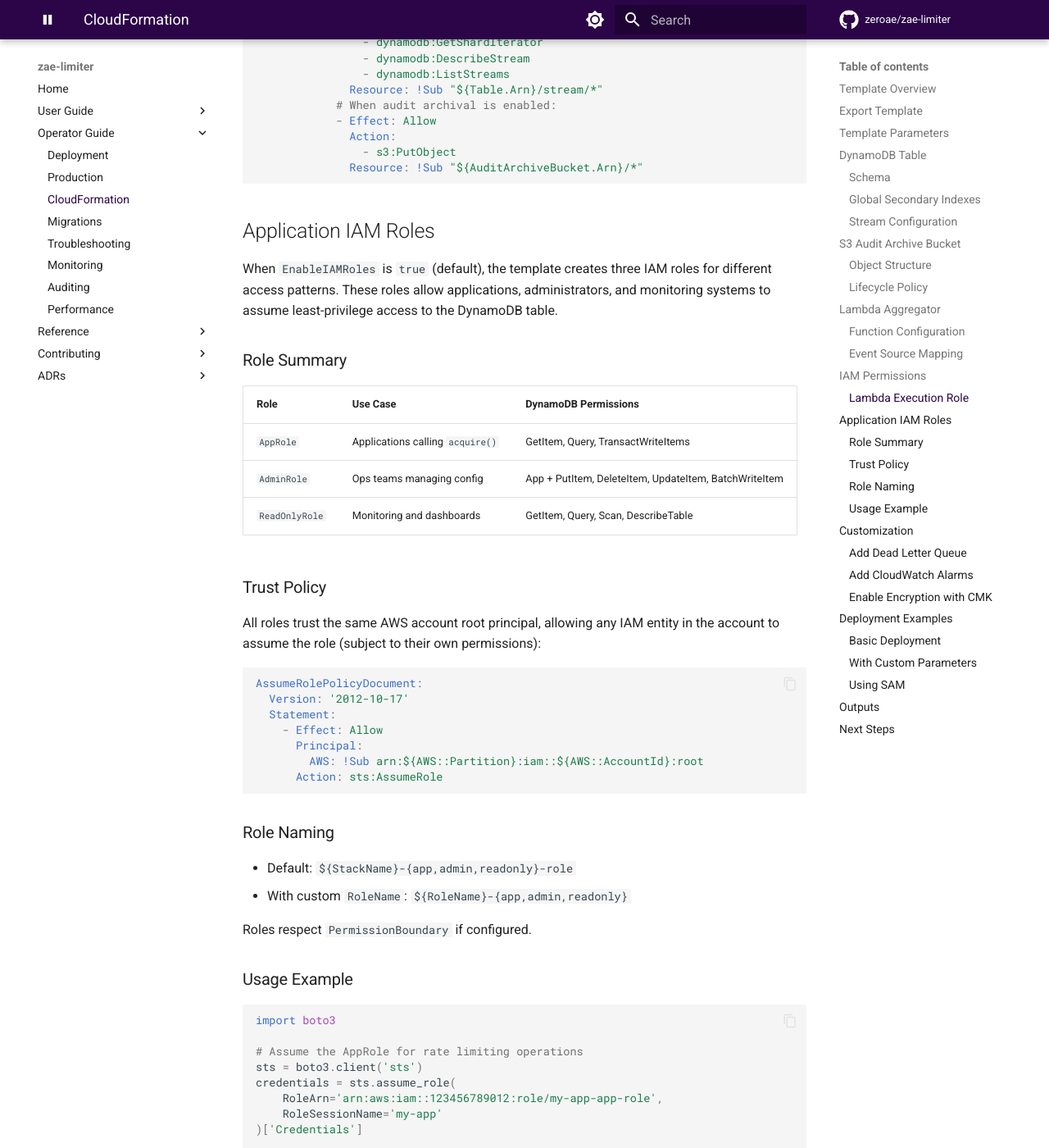
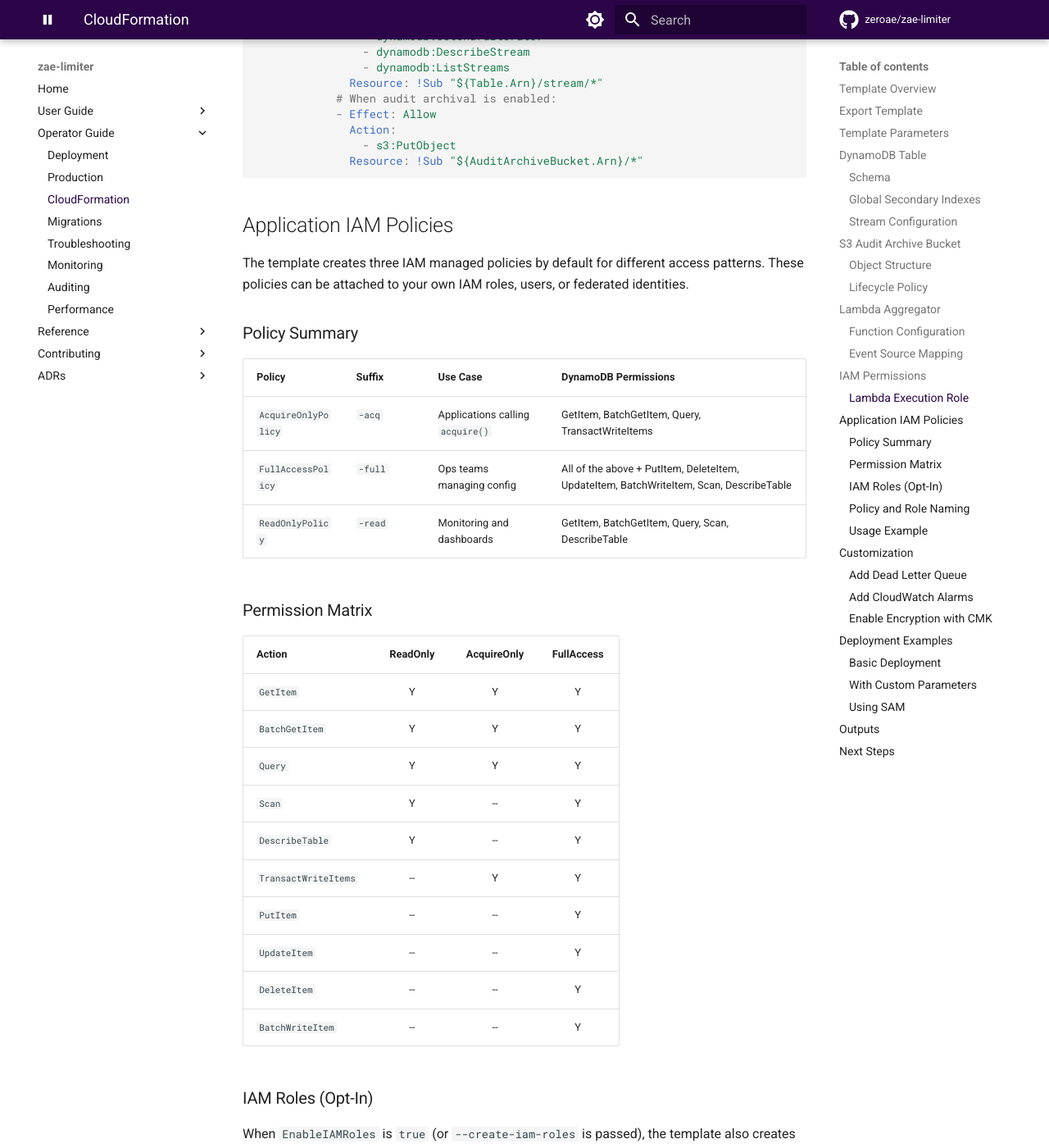
Before and after one commit to zeroae/zae-limiter, an MkDocs documentation site: the page built from docs/infra/cloudformation.md, in a window 1280 px wide and 1400 px high, scrolled down 5671 px. Shown: the whole window at 82% size. Built offline with MkDocs 1.6.1 and Material for MkDocs 9.7.7, drawn with Linux system fonts in a browser that asks for light colours; comment, search, counter and statistics services are not loaded; the version menu is left out; some of the changed text lies outside the part shown.

Commit message:
🐛 fix(infra): rename IAM policies for clarity and fix permissions
Rename AppPolicy → AcquireOnlyPolicy and AdminPolicy → FullAccessPolicy
to set correct expectations. The old names implied a meaningful app/admin
split that didn't exist in practice.

- Add BatchGetItem to ReadOnlyPolicy (missing read operation)
- Add Scan and DescribeTable to FullAccessPolicy (true full access)
- Update parameters, conditions, outputs in CloudFormation template
- Update stack_manager and models parameter mapping
- Update unit tests for new policy names
- Add ADR-121 documenting the rename decision
- Update docs (deployment, cloudformation, production guides)

Fixes #307

Co-Authored-By: Claude Opus 4.5 <noreply@anthropic.com>

````diff
--- a/docs/infra/cloudformation.md
+++ b/docs/infra/cloudformation.md
@@ -20,10 +20,10 @@ flowchart TB
             lambda[[Lambda Aggregator]]
         end
 
-        subgraph iam[Application IAM Roles]
-            appRole[AppRole]
-            adminRole[AdminRole]
-            readonlyRole[ReadOnlyRole]
+        subgraph iam[Application IAM Policies]
+            acqPolicy[AcquireOnlyPolicy]
+            fullPolicy[FullAccessPolicy]
+            readPolicy[ReadOnlyPolicy]
         end
 
         subgraph observe[Observability]
@@ -43,18 +43,18 @@ flowchart TB
     alarms -.-> lambda
     alarms -.-> dlq
 
-    appRole -.-> table
-    adminRole -.-> table
-    readonlyRole -.-> table
+    acqPolicy -.-> table
+    fullPolicy -.-> table
+    readPolicy -.-> table
 
     click table "#dynamodb-table"
     click stream "#stream-configuration"
     click s3 "#s3-audit-archive-bucket"
     click lambda "#lambda-aggregator"
     click role "#iam-permissions"
-    click appRole "#application-iam-roles"
-    click adminRole "#application-iam-roles"
-    click readonlyRole "#application-iam-roles"
+    click acqPolicy "#application-iam-policies"
+    click fullPolicy "#application-iam-policies"
+    click readPolicy "#application-iam-policies"
     click dlq "#add-dead-letter-queue"
     click alarms "#add-cloudwatch-alarms"
 ```
@@ -277,21 +277,36 @@ AggregatorRole:
               Resource: !Sub "${AuditArchiveBucket.Arn}/*"
 ```
 
-## Application IAM Roles
+## Application IAM Policies
 
-When `EnableIAMRoles` is `true` (default), the template creates three IAM roles for different access patterns. These roles allow applications, administrators, and monitoring systems to assume least-privilege access to the DynamoDB table.
+The template creates three IAM managed policies by default for different access patterns. These policies can be attached to your own IAM roles, users, or federated identities.
 
-### Role Summary
+### Policy Summary
 
-| Role | Use Case | DynamoDB Permissions |
-|------|----------|---------------------|
-| `AppRole` | Applications calling `acquire()` | GetItem, Query, TransactWriteItems |
-| `AdminRole` | Ops teams managing config | App + PutItem, DeleteItem, UpdateItem, BatchWriteItem |
-| `ReadOnlyRole` | Monitoring and dashboards | GetItem, Query, Scan, DescribeTable |
+| Policy | Suffix | Use Case | DynamoDB Permissions |
+|--------|--------|----------|---------------------|
+| `AcquireOnlyPolicy` | `-acq` | Applications calling `acquire()` | GetItem, BatchGetItem, Query, TransactWriteItems |
+| `FullAccessPolicy` | `-full` | Ops teams managing config | All of the above + PutItem, DeleteItem, UpdateItem, BatchWriteItem, Scan, DescribeTable |
+| `ReadOnlyPolicy` | `-read` | Monitoring and dashboards | GetItem, BatchGetItem, Query, Scan, DescribeTable |
 
-### Trust Policy
+### Permission Matrix
 
-All roles trust the same AWS account root principal, allowing any IAM entity in the account to assume the role (subject to their own permissions):
+| Action | ReadOnly | AcquireOnly | FullAccess |
+|--------|:--------:|:-----------:|:----------:|
+| `GetItem` | Y | Y | Y |
+| `BatchGetItem` | Y | Y | Y |
+| `Query` | Y | Y | Y |
+| `Scan` | Y | -- | Y |
+| `DescribeTable` | Y | -- | Y |
+| `TransactWriteItems` | -- | Y | Y |
+| `PutItem` | -- | -- | Y |
+| `UpdateItem` | -- | -- | Y |
+| `DeleteItem` | -- | -- | Y |
+| `BatchWriteItem` | -- | -- | Y |
+
+### IAM Roles (Opt-In)
+
+When `EnableIAMRoles` is `true` (or `--create-iam-roles` is passed), the template also creates IAM roles that attach these managed policies. All roles trust the same AWS account root principal:
 
 ```yaml
 AssumeRolePolicyDocument:
@@ -303,22 +318,23 @@ AssumeRolePolicyDocument:
       Action: sts:AssumeRole
 ```
 
-### Role Naming
+### Policy and Role Naming
 
-- Default: `${StackName}-{app,admin,readonly}-role`
-- With custom `RoleName`: `${RoleName}-{app,admin,readonly}`
+- **Policies:** `${StackName}-{acq,full,read}` (e.g., `my-app-acq`)
+- **Roles (when enabled):** `${StackName}-{acq,full,read}` (same naming)
+- With custom `PolicyNameFormat` / `RoleName`: format pattern applied to all
 
-Roles respect `PermissionBoundary` if configured.
+Policies and roles respect `PermissionBoundary` if configured.
 
 ### Usage Example
 
 ```python
 import boto3
 
-# Assume the AppRole for rate limiting operations
+# Attach AcquireOnlyPolicy to your own role, or assume a created role
 sts = boto3.client('sts')
 credentials = sts.assume_role(
-    RoleArn='arn:aws:iam::123456789012:role/my-app-app-role',
+    RoleArn='arn:aws:iam::123456789012:role/my-app-acq',
     RoleSessionName='my-app'
 )['Credentials']
 
@@ -458,10 +474,13 @@ The template exports:
 | `FunctionArn` | Lambda function ARN |
 | `AuditArchiveBucketName` | S3 bucket for audit archives (when enabled) |
 | `AuditArchiveBucketArn` | S3 bucket ARN (when enabled) |
-| `AppRoleArn` | IAM role ARN for applications (when IAM roles enabled) |
-| `AppRoleName` | IAM role name for applications |
-| `AdminRoleArn` | IAM role ARN for administrators |
-| `AdminRoleName` | IAM role name for administrators |
+| `AcquireOnlyPolicyArn` | IAM policy ARN for acquire-only access |
+| `FullAccessPolicyArn` | IAM policy ARN for full access |
+| `ReadOnlyPolicyArn` | IAM policy ARN for read-only access |
+| `AppRoleArn` | IAM role ARN for application access (when IAM roles enabled) |
+| `AppRoleName` | IAM role name for application access |
+| `AdminRoleArn` | IAM role ARN for admin access |
+| `AdminRoleName` | IAM role name for admin access |
 | `ReadOnlyRoleArn` | IAM role ARN for read-only access |
 | `ReadOnlyRoleName` | IAM role name for read-only access |
 
````
Also changed, not shown: CLAUDE.md (+3 -3 lines), docs/adr/117-managed-policies-by-default.md (+1 -0 lines), docs/adr/121-policy-rename-clarity.md (added, +62 -0 lines), docs/infra/deployment.md (+41 -31 lines), docs/infra/production.md (+12 -11 lines), src/zae_limiter/infra/cfn_template.yaml (+33 -30 lines), 4 other files.
